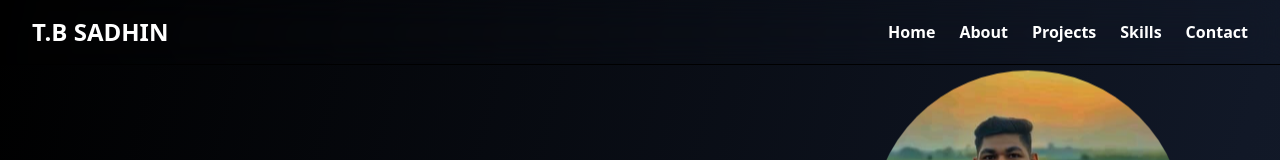
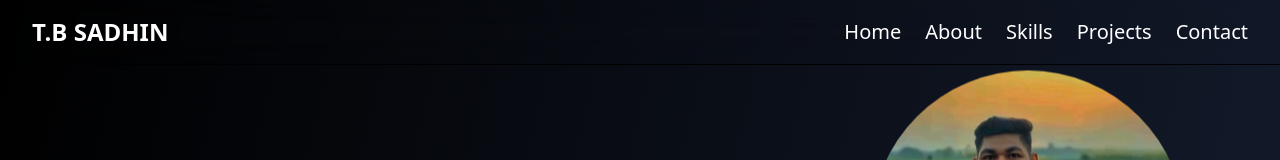
Before and after one commit to sadhin28/sadhin.dev.com, a React (Vite) app: page / in a window 1280 px wide. Shown: the top 160 px of the page. Built offline with nearby package versions, Linux system fonts and the light colour scheme.

Commit message:
project all done

```diff
--- a/src/components/Navbar.jsx
+++ b/src/components/Navbar.jsx
@@ -3,13 +3,14 @@ import { useState } from "react";
 import { Menu, X } from "lucide-react";
 
 const Navbar = () => {
+
   const [isOpen, setIsOpen] = useState(false);
 
   const navLinks = [
     { name: "Home", href: "#home" },
     { name: "About", href: "#about" },
+    { name: "Skills", href: "#skills" },
     { name: "Projects", href: "#projects" },
-    { name: "Skills", href: "#skills" },
     { name: "Contact", href: "#contact" },
   ];
 
@@ -25,14 +26,18 @@ const Navbar = () => {
           {/* Desktop Menu */}
           <div className="hidden  md:flex space-x-6">
             {navLinks.map((link) => (
-             <a
-
-              href={link.href}
-              key={link.name}
-             className="block text-white font-bold  hover:text-blue-600 transition"
-            >
+              <button
+                key={link.href}
+                onClick={() => {
+                  const element = document.getElementById(link.name.toLowerCase());
+                  if (element) {
+                    element.scrollIntoView({ behavior: 'smooth' });
+                  }
+                }}
+                className="text-white-800 text-xl hover:underline hover:underline-offset-4 decoration-transparent hover:decoration-blue-500 transition-colors duration-700"
+              >
                 {link.name}
-             </a>
+              </button>
             ))}
           </div>
 
@@ -47,17 +52,24 @@ const Navbar = () => {
 
       {/* Mobile Menu */}
       {isOpen && (
-        <div className="md:hidden bg-white shadow-lg">
-          <div className="px-2 pt-2 pb-3 space-y-1">
+        <div className="md:hidden  shadow-lg">
+          <div className="px-2  pt-2 pb-3 space-y-1">
             {navLinks.map((link) => (
-              <a
+              <button
+
                 key={link.name}
-                href={link.href}
-                className="block text-gray-700 font-bold  hover:text-blue-600 transition"
-                onClick={() => setIsOpen(false)}
+                  onClick={() => {
+                  setIsOpen(false)
+                  const element = document.getElementById(link.name.toLowerCase());
+                  if (element) {
+                    element.scrollIntoView({ behavior: 'smooth' });
+                  }
+                }}
+                className="block hover:rounded-xl w-full hover:border hover:border-blue-500 text-start p-2  text-white font-bold  hover:text-blue-600 transition"
+
               >
                 {link.name}
-              </a>
+              </button>
             ))}
           </div>
         </div>
```
